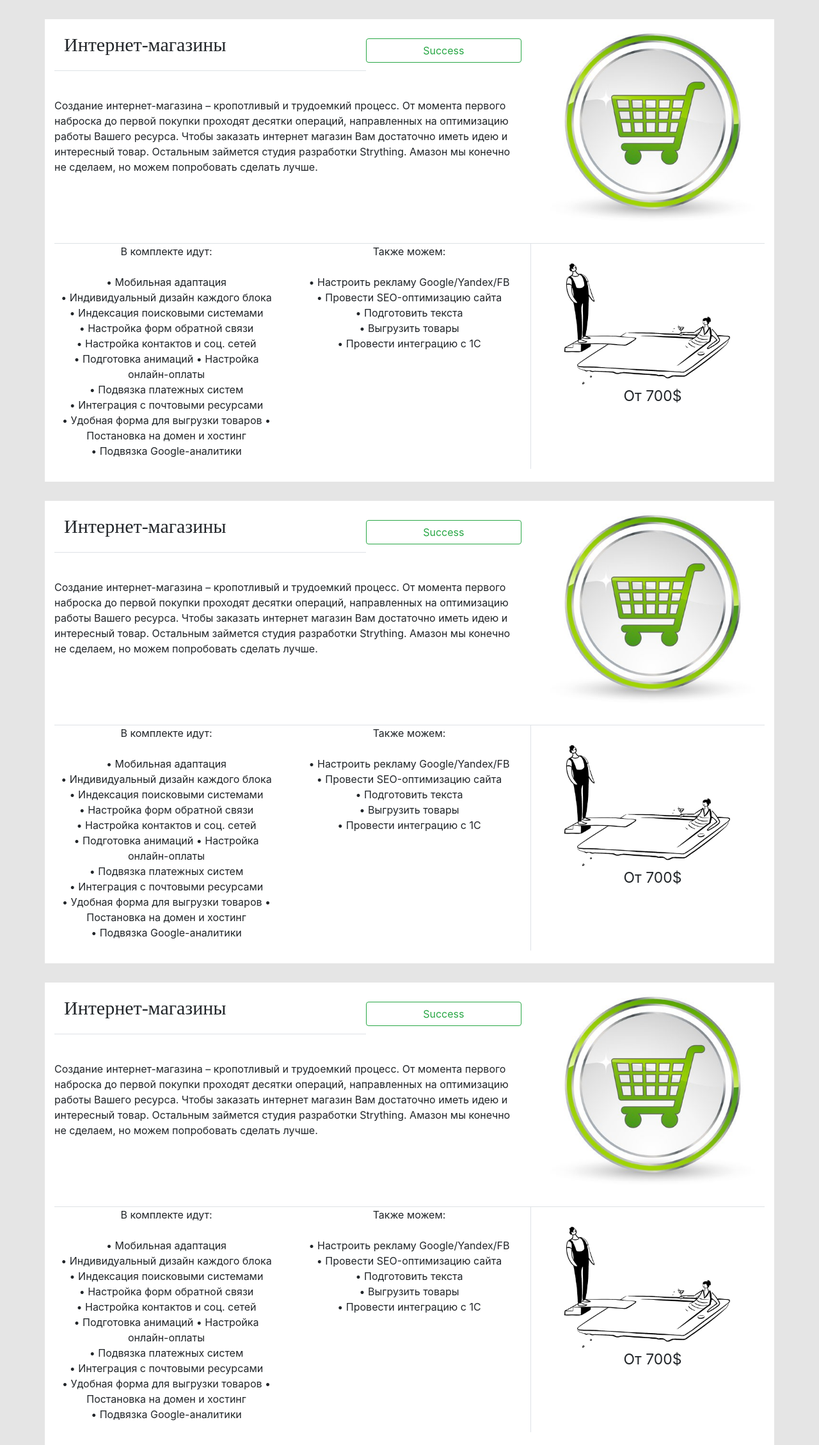
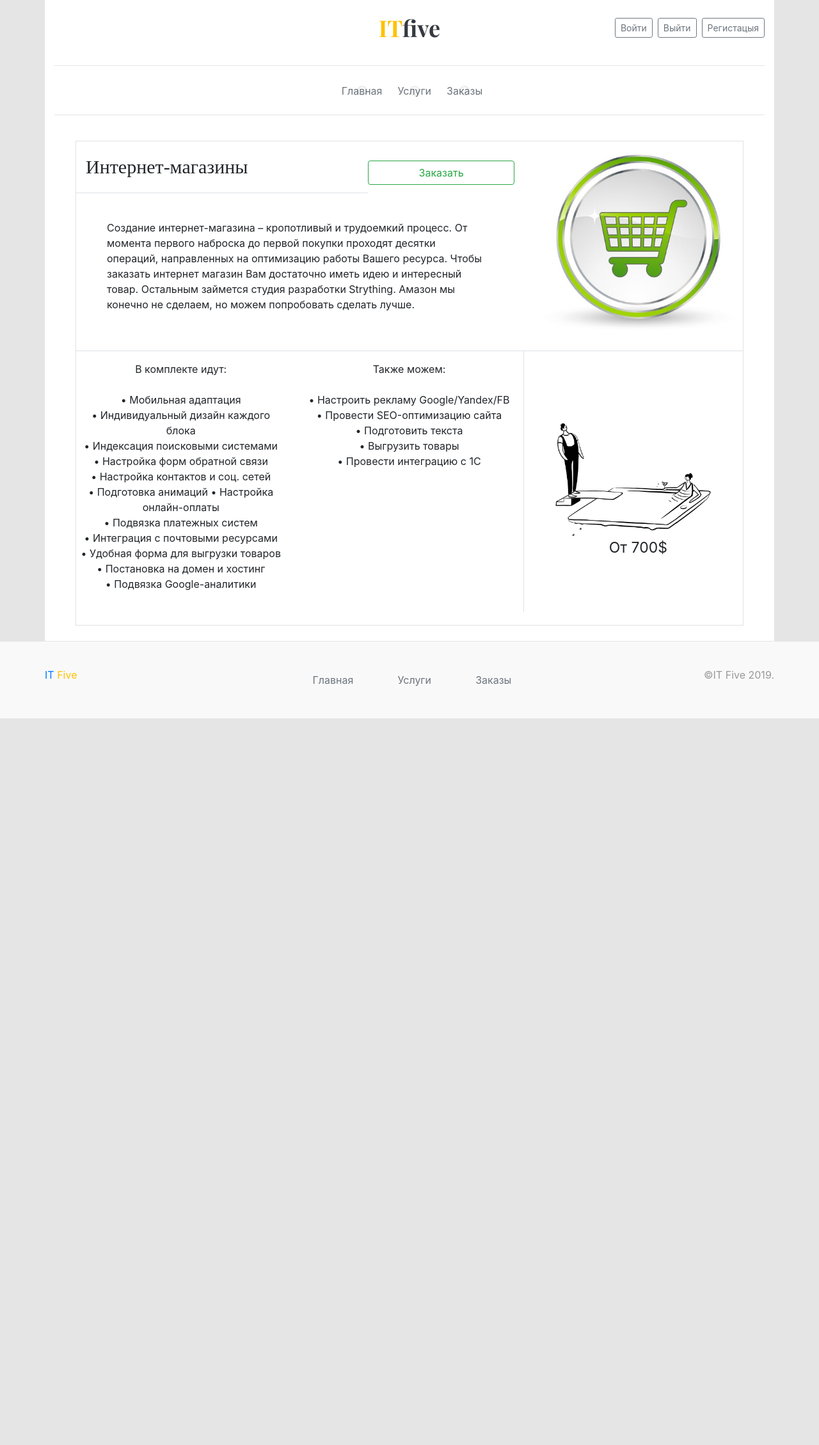
Before and after one commit to nicholasgmail/it-five, a plain HTML site: page prototype-html/info-cat.html in a window 1280 px wide. Shown: the whole page at 64% size. After the commit the page ends 1123 px from the top, so only its background shows below. Drawn offline with nearby package versions, Linux system fonts and the light colour scheme.

Commit message:
update header footer

```diff
--- a/prototype-html/info-cat.html
+++ b/prototype-html/info-cat.html
@@ -4,11 +4,39 @@
     <meta charset="UTF-8">
     <title>Title</title>
     <link rel="stylesheet" href="https://fonts.googleapis.com/css?family=Playfair+Display:700,900">
+    <link rel="stylesheet" href="https://cdnjs.cloudflare.com/ajax/libs/font-awesome/5.12.1/css/all.min.css">
     <link rel="stylesheet" href="assets/css/bootstrap.min.css">
     <link rel="stylesheet" href="assets/css/style.css">
 </head>
 <body>
-<div class="container inf">
+<div class="it-five container bg-white">
+    <header class="it-five__header py-3">
+        <div class="row flex-nowrap justify-content-between align-items-center">
+            <div class="col-4 pt-1">
+                <a class="text-muted" href="#"></a>
+            </div>
+            <div class="col-4 text-center">
+                <a class="blog-header-logo text-dark" href="#"><span class="text-warning">IT</span>five</a>
+            </div>
+            <div class="col-4 d-flex justify-content-end align-items-center">
+                <a class="btn btn-sm btn-outline-secondary ml-2" href="#">Войти</a>
+                <a class="btn btn-sm btn-outline-secondary ml-2" href="#">Выйти</a>
+                <a class="btn btn-sm btn-outline-secondary ml-2" href="#">Регистацыя</a>
+            </div>
+        </div>
+    </header>
+    <hr>
+    <div class="nav-scroller py-1 mb-2">
+        <nav class="it-five__nav nav d-flex justify-content-center text-decoration-none">
+            <a class="it-five__link p-2 text-muted ml-2 text-decoration-none" href="#">Главная</a>
+            <a class="it-five__link p-2 text-muted ml-2 text-decoration-none" href="#">Услуги</a>
+            <a class="it-five__link p-2 text-muted ml-2 text-decoration-none" href="#">Заказы</a>
+        </nav>
+    </div>
+    <hr>
+    <div class="row">
+        <div class="col-12 px-5 my-4">
+            <div class="border">
                 <div class="cat-top">
                     <div class="row">
                         <div class="col-md-8 top-left">
@@ -16,10 +44,14 @@
                                 <h3 class=" mb-4 col-8 border-bottom cat-title">
                                     Интернет-магазины
                                 </h3>
-                <button type="button" class=" col-4 btn btn-outline-success order-btn">Success</button>
+                                <button type="button" class=" col-4 btn btn-outline-success order-btn">Заказать</button>
                             </div>
-            <div class="cat-col-text">
-                <p>Создание интернет-магазина – кропотливый и трудоемкий процесс. От момента первого наброска до первой покупки проходят десятки операций, направленных на оптимизацию работы Вашего ресурса. Чтобы заказать интернет магазин Вам достаточно иметь идею и интересный товар. Остальным займется студия разработки Strything. Амазон мы конечно не сделаем, но можем попробовать сделать лучше.</p>
+                            <div class="cat-col-text px-5">
+                                <p>Создание интернет-магазина – кропотливый и трудоемкий процесс. От момента первого
+                                    наброска до первой покупки проходят десятки операций, направленных на оптимизацию
+                                    работы Вашего ресурса. Чтобы заказать интернет магазин Вам достаточно иметь идею и
+                                    интересный товар. Остальным займется студия разработки Strything. Амазон мы конечно
+                                    не сделаем, но можем попробовать сделать лучше.</p>
                             </div>
                         </div>
                         <div class="top-right col-md-4">
@@ -27,107 +59,50 @@
                         </div>
                     </div>
                 </div>
-    <div class="cat-bottom border-top">
+                <div class="cat-bottom border-top b-0">
                     <div class="row">
-            <div class="col-md-4 bottom-left">
+                        <div class="col-md-4 bottom-left p-3">
                             <p>В комплекте идут:<br/><br/>
-                 • Мобильная адаптация <br/>• Индивидуальный дизайн каждого блока <br/>• Индексация поисковыми системами <br/>• Настройка форм обратной связи <br/>• Настройка контактов и соц. сетей <br/>• Подготовка анимаций • Настройка онлайн-оплаты <br/>• Подвязка платежных систем <br/>• Интеграция с почтовыми ресурсами <br/>• Удобная форма для выгрузки товаров • Постановка на домен и хостинг <br/>• Подвязка Google-аналитики</p>
+                                • Мобильная адаптация <br/>• Индивидуальный дизайн каждого блока <br/>• Индексация
+                                поисковыми системами <br/>• Настройка форм обратной связи <br/>• Настройка контактов и
+                                соц. сетей <br/>• Подготовка анимаций • Настройка онлайн-оплаты <br/>• Подвязка
+                                платежных систем <br/>• Интеграция с почтовыми ресурсами <br/>• Удобная форма для
+                                выгрузки товаров • Постановка на домен и хостинг <br/>• Подвязка Google-аналитики</p>
                         </div>
-            <div class="col-md-4 border-right bottom-middle">
+                        <div class="col-md-4 border-right bottom-middle p-3">
                             <p>Также можем:<br/><br/>
-                 • Настроить рекламу Google/Yandex/FB <br/>• Провести SEO-оптимизацию сайта <br/>• Подготовить текста <br/>• Выгрузить товары <br/>• Провести интеграцию с 1С</p>
+                                • Настроить рекламу Google/Yandex/FB <br/>• Провести SEO-оптимизацию сайта <br/>•
+                                Подготовить текста <br/>• Выгрузить товары <br/>• Провести интеграцию с 1С</p>
                         </div>
                         <div class="col-md-4 bottom-right">
+                            <div class=" d-flex flex-column justify-content-center h-100">
                                 <img class="bottom-img" src="assets/img/image%205.png" alt="">
                                 <div class="price">От 700$</div>
                             </div>
                         </div>
                     </div>
-
-
-</div>
-
-<div class="container inf">
-   <div class="cat-top">
-      <div class="row">
-       <div class="col-md-8 top-left">
-            <div class="cat-header">
-                <h3 class=" mb-4 col-8 border-bottom cat-title">
-                        Интернет-магазины
-                </h3>
-                <button type="button" class=" col-4 btn btn-outline-success order-btn">Success</button>
-            </div>
-            <div class="cat-col-text">
-                <p>Создание интернет-магазина – кропотливый и трудоемкий процесс. От момента первого наброска до первой покупки проходят десятки операций, направленных на оптимизацию работы Вашего ресурса. Чтобы заказать интернет магазин Вам достаточно иметь идею и интересный товар. Остальным займется студия разработки Strything. Амазон мы конечно не сделаем, но можем попробовать сделать лучше.</p>
                 </div>
             </div>
-        <div class="top-right col-md-4">
-            <img class="order-img" src="assets/img/image%2016.png" alt="">
-        </div>
-        </div>
-   </div>
-    <div class="cat-bottom border-top">
-        <div class="row">
-            <div class="col-md-4 bottom-left">
-                <p>В комплекте идут:<br/><br/>
-                 • Мобильная адаптация <br/>• Индивидуальный дизайн каждого блока <br/>• Индексация поисковыми системами <br/>• Настройка форм обратной связи <br/>• Настройка контактов и соц. сетей <br/>• Подготовка анимаций • Настройка онлайн-оплаты <br/>• Подвязка платежных систем <br/>• Интеграция с почтовыми ресурсами <br/>• Удобная форма для выгрузки товаров • Постановка на домен и хостинг <br/>• Подвязка Google-аналитики</p>
-            </div>
-            <div class="col-md-4 border-right bottom-middle">
-                <p>Также можем:<br/><br/>
-                 • Настроить рекламу Google/Yandex/FB <br/>• Провести SEO-оптимизацию сайта <br/>• Подготовить текста <br/>• Выгрузить товары <br/>• Провести интеграцию с 1С</p>
-            </div>
-            <div class="col-md-4 bottom-right">
-                <img class="bottom-img" src="assets/img/image%205.png" alt="">
-                <div class="price">От 700$</div>
         </div>
     </div>
 </div>
 
-
-</div>
-
-<div class="container inf">
-   <div class="cat-top">
-      <div class="row">
-       <div class="col-md-8 top-left">
-            <div class="cat-header">
-                <h3 class=" mb-4 col-8 border-bottom cat-title">
-                        Интернет-магазины
-                </h3>
-                <button type="button" class=" col-4 btn btn-outline-success order-btn">Success</button>
-            </div>
-            <div class="cat-col-text">
-                <p>Создание интернет-магазина – кропотливый и трудоемкий процесс. От момента первого наброска до первой покупки проходят десятки операций, направленных на оптимизацию работы Вашего ресурса. Чтобы заказать интернет магазин Вам достаточно иметь идею и интересный товар. Остальным займется студия разработки Strything. Амазон мы конечно не сделаем, но можем попробовать сделать лучше.</p>
+<!-- footer -->
+<footer class="blog-footer">
+    <div class="container">
+        <div class="row row-cols-3 justify-content-between">
+            <a href="/" class="text-decoration-none text-left">IT <span class="text-warning">Five</span></a>
+            <nav class="it-five__nav nav d-flex justify-content-around">
+                <a class="it-five__link p-2 text-muted ml-2 text-decoration-none" href="#">Главная</a>
+                <a class="it-five__link p-2 text-muted ml-2 text-decoration-none" href="#">Услуги</a>
+                <a class="it-five__link p-2 text-muted ml-2 text-decoration-none" href="#">Заказы</a>
+            </nav>
+            <p class="text-right">
+                ©IT Five 2019.
+            </p>
         </div>
     </div>
-        <div class="top-right col-md-4">
-            <img class="order-img" src="assets/img/image%2016.png" alt="">
-        </div>
-        </div>
-   </div>
-    <div class="cat-bottom border-top">
-        <div class="row">
-            <div class="col-md-4 bottom-left">
-                <p>В комплекте идут:<br/><br/>
-                 • Мобильная адаптация <br/>• Индивидуальный дизайн каждого блока <br/>• Индексация поисковыми системами <br/>• Настройка форм обратной связи <br/>• Настройка контактов и соц. сетей <br/>• Подготовка анимаций • Настройка онлайн-оплаты <br/>• Подвязка платежных систем <br/>• Интеграция с почтовыми ресурсами <br/>• Удобная форма для выгрузки товаров • Постановка на домен и хостинг <br/>• Подвязка Google-аналитики</p>
-            </div>
-            <div class="col-md-4 border-right bottom-middle">
-                <p>Также можем:<br/><br/>
-                 • Настроить рекламу Google/Yandex/FB <br/>• Провести SEO-оптимизацию сайта <br/>• Подготовить текста <br/>• Выгрузить товары <br/>• Провести интеграцию с 1С</p>
-            </div>
-            <div class="col-md-4 bottom-right">
-                <img class="bottom-img" src="assets/img/image%205.png" alt="">
-                <div class="price">От 700$</div>
-            </div>
-        </div>
-    </div>
-
-
-</div>
-
-
-
-
+</footer><!-- footer -->
 <script src="https://code.jquery.com/jquery-3.4.1.slim.min.js"></script>
 <script src="https://cdn.jsdelivr.net/npm/popper.js@1.16.0/dist/umd/popper.min.js"></script>
 <script src="https://stackpath.bootstrapcdn.com/bootstrap/4.4.1/js/bootstrap.min.js"></script>
```
Also changed, not shown: prototype-html/basket.html (+51 -41 lines), prototype-html/our_goods.html (+39 -37 lines). Lines whose indentation alone changed are shown as unchanged.
